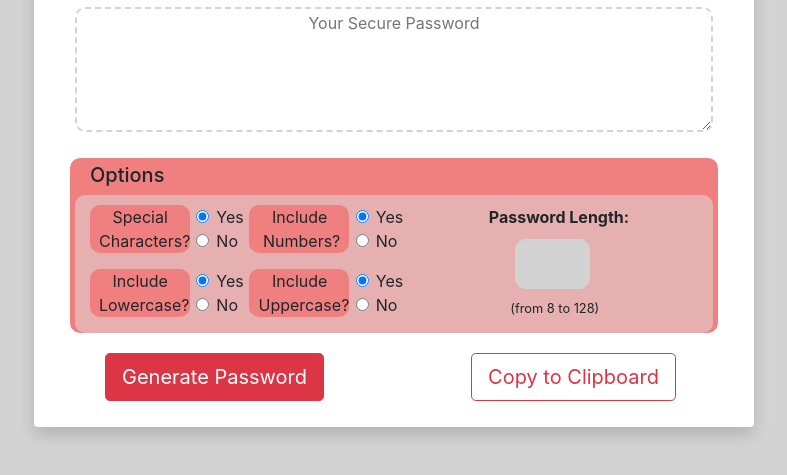
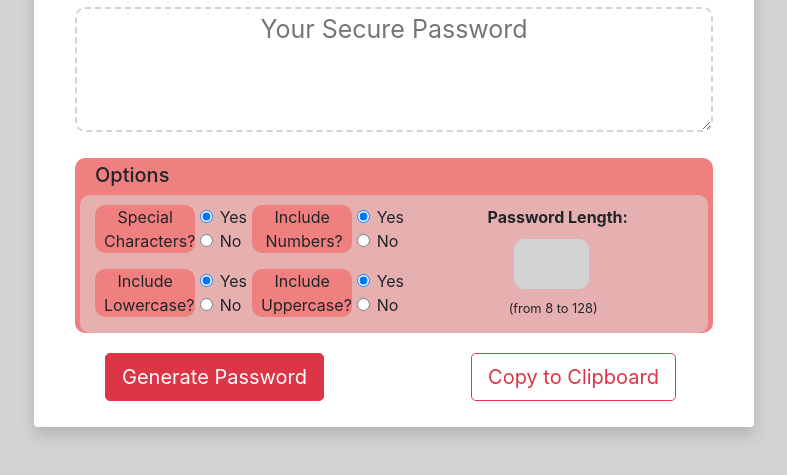
Before and after one commit to TheMatthewSawyer/MatthewsPasswordGenerator, a plain HTML site: page index.html in a window 1280 px wide. Shown: the part 155-630 px from the top of the page, without its empty margins (246-1033 px from the left). Drawn offline with nearby package versions, Linux system fonts and the light colour scheme.

Commit message:
Minor updates to css margins

```diff
--- a/style.css
+++ b/style.css
@@ -26,7 +26,7 @@ h5 {
 }
 
 .options {
-    margin: 20px 20px;
+    margin: 20px 25px;
     padding-left: 20px;
     background-color: lightcoral;
     border-radius: 10px;
@@ -49,6 +49,8 @@ textarea {
     border-radius: 10px;
     width: 100%;
     height: 125px;
+    font-size: 25px;
+    word-break: break-all;
 }
 
 .passLength {
@@ -78,4 +80,5 @@ small {
 
 .btnFormat {
     margin-bottom: 10px;
+    /* background-color: lightcoral; */
 }
```
